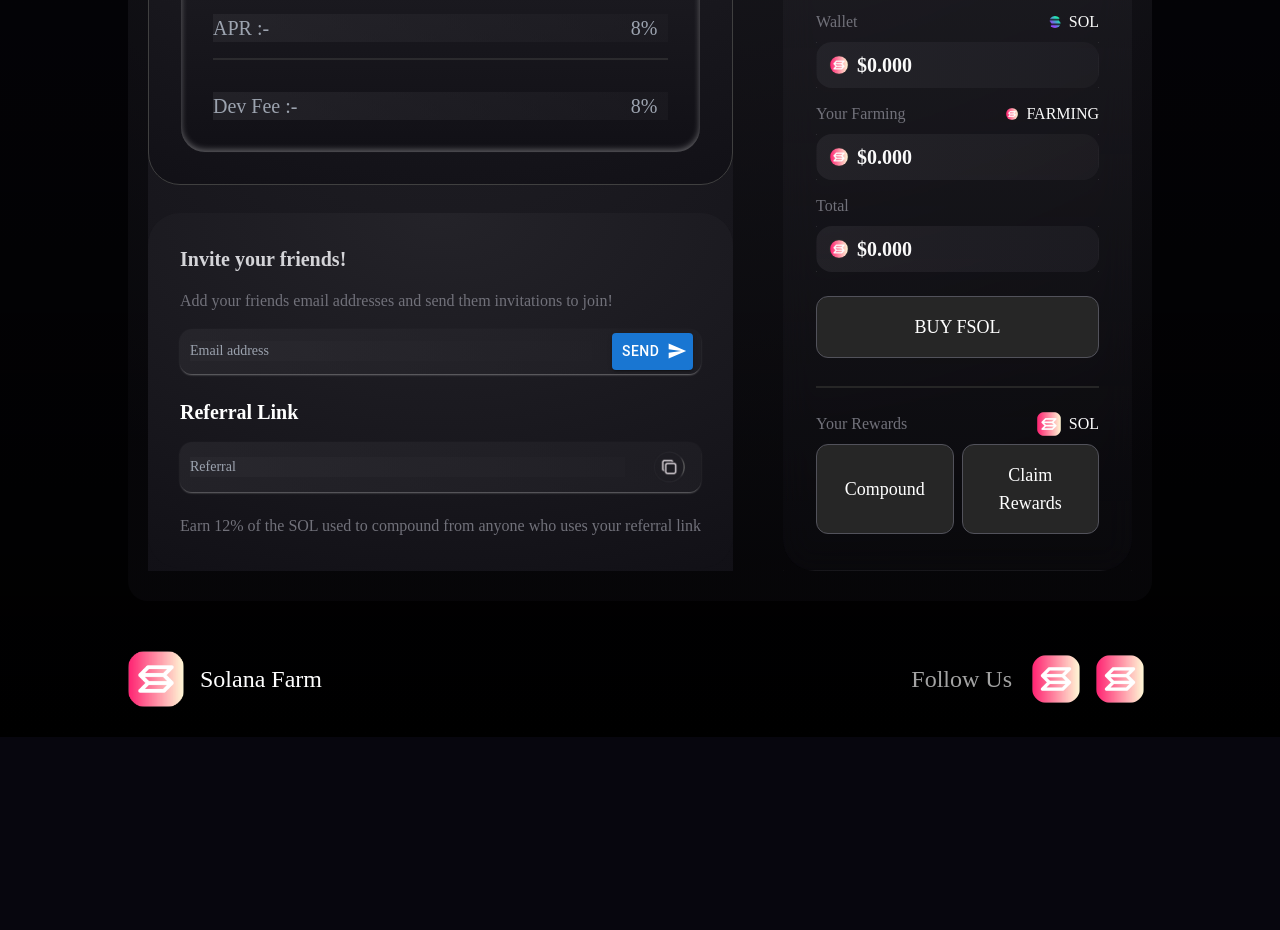
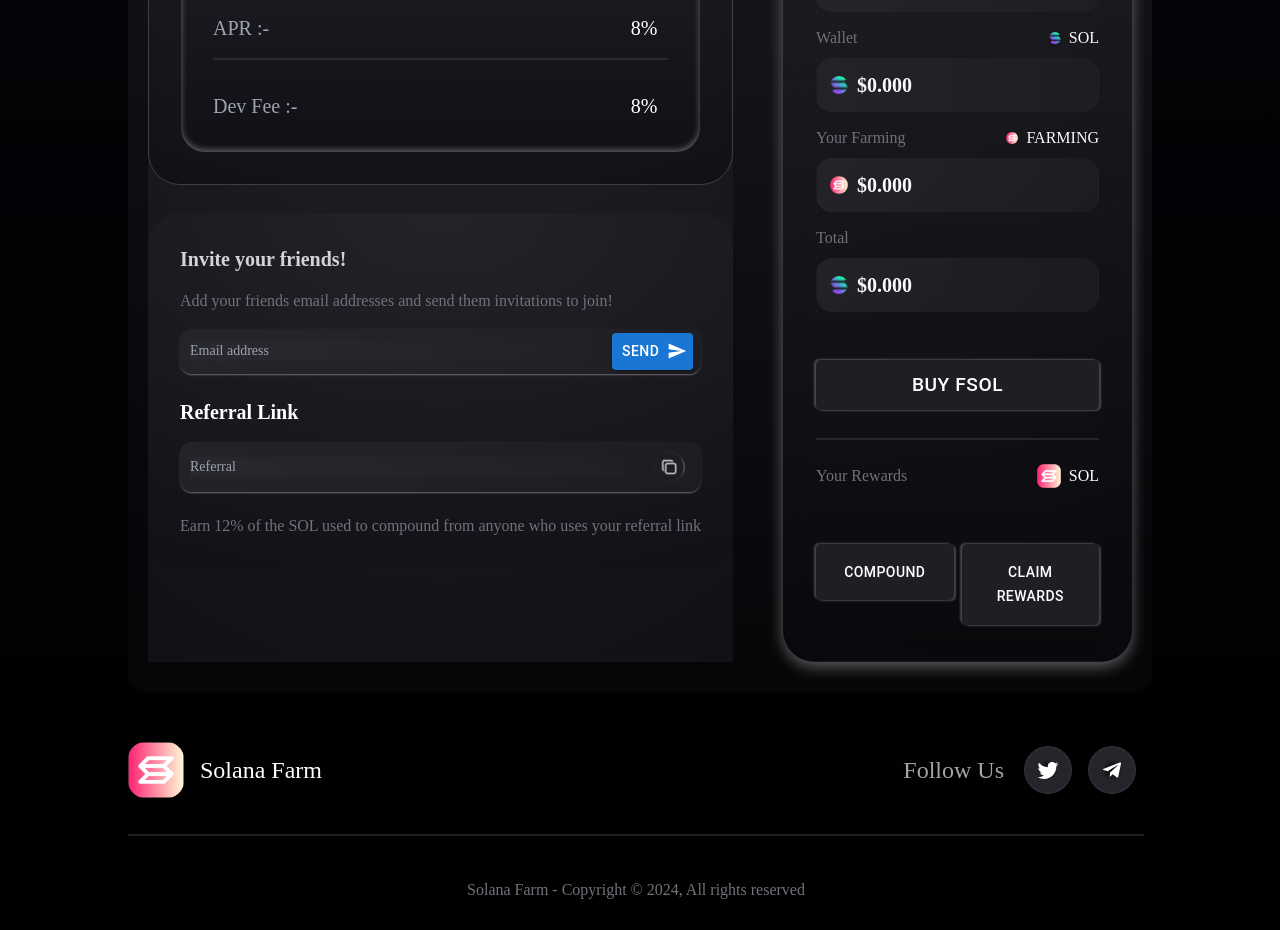
Before and after one commit to Himanshukr033/NextJS_Project, a Next.js app: page / in a window 1280 px wide. Shown: the part 960-1890 px from the top of the page. Before the commit the page ends 1697 px from the top, so only its background shows below. Built offline with nearby package versions, Linux system fonts and the light colour scheme.

Commit message:
css edits

```diff
--- a/next.config.mjs
+++ b/next.config.mjs
@@ -1,4 +1,6 @@
 /** @type {import('next').NextConfig} */
-const nextConfig = {};
+const nextConfig = {
+    reactStrictMode: false
+};
 
 export default nextConfig;
--- a/package.json
+++ b/package.json
@@ -13,9 +13,10 @@
     "@emotion/styled": "^11.11.5",
     "@mui/icons-material": "^5.15.15",
     "@mui/material": "^5.15.15",
+    "framer-motion": "^11.0.25",
     "next": "14.1.4",
-    "react": "^18",
-    "react-dom": "^18"
+    "react": "^18.2.0",
+    "react-dom": "^18.2.0"
   },
   "devDependencies": {
     "@types/node": "^20",
--- a/src/app/app/components/Footer.tsx
+++ b/src/app/app/components/Footer.tsx
@@ -1,26 +1,81 @@
-import Image from 'next/image';
-import logo from '../../../../assets/logo.png';
+import Image from "next/image";
+import logo from "../../../../assets/logo.png";
+import { IconButton } from "@mui/material";
+import TwitterIcon from "@mui/icons-material/Twitter";
+import TelegramIcon from "@mui/icons-material/Telegram";
 
 // function SocialLink({ src, alt }) {
 //   return ;
 // }
 
 function Footer() {
+  return (
+    <footer className="flex flex-col gap-5 justify-between pr-2 w-full max-md:flex-wrap max-md:mt-10 max-md:max-w-full">
+      <div className="flex gap-5 justify-between pr-2 w-full max-md:flex-wrap max-md:mt-10 max-md:max-w-full" >
+        <div className="flex gap-4 text-2xl font-medium text-white">
+          <Image
+            loading="lazy"
+            src={logo}
+            alt="Solana Farm logo"
+            width={56}
+            height={56}
+          />
+          <h2 className="my-auto">Solana Farm</h2>
+        </div>
+        <div className="flex gap-5 justify-between my-auto">
+          <h3 className="my-auto text-2xl font-medium text-neutral-400">
+            Follow Us
+          </h3>
+          <div className="flex items-center gap-4">
+            <IconButton
+              aria-label="Twitter Icon"
+              sx={{
+                color: "white",
+                backgroundColor: "transparent",
+                width: 48,
+                height: 48,
+                background:
+                  "radial-gradient(circle, black, rgba(53, 52, 61, 0.7) 30%)",
+                boxShadow: "inset 0 0 1px 2px rgba(53, 52, 61, 0.5)",
 
-  return (
-    <footer className="flex gap-5 justify-between pr-2 w-full max-md:flex-wrap max-md:mt-10 max-md:max-w-full">
-      <div className="flex gap-4 text-2xl font-medium text-white">
-        <Image loading="lazy" src={logo} alt="Solana Farm logo" width={56} height={56} />
-        <h2 className="my-auto">Solana Farm</h2>
-      </div>
-      <div className="flex gap-5 justify-between my-auto">
-        <h3 className="my-auto text-2xl font-medium text-neutral-400">Follow Us</h3>
-        <div className="flex gap-4">
-
-            <Image loading="lazy" src={logo} alt="link" width={48} height={48} />
-            <Image loading="lazy" src={logo} alt="link" width={48} height={48} />
+                "&:hover": {
+                  transform: "scale(1.1)",
+                  background:
+                    "radial-gradient(circle, black, rgba(53, 52, 61, 0.9) 70%)",
+                },
+              }}
+            >
+              <TwitterIcon />
+            </IconButton>
+            <IconButton
+              aria-label="TeleGram Icon"
+              sx={{
+                color: "white",
+                backgroundColor: "transparent",
+                width: 48,
+                height: 48,
+                background:
+                  "radial-gradient(circle, black, rgba(53, 52, 61, 0.7) 30%)",
+                boxShadow: "inset 0 0 1px 2px rgba(53, 52, 61, 0.5)",
+                "&:hover": {
+                  transform: "scale(1.1)",
+                  background:
+                    "radial-gradient(circle, black, rgba(53, 52, 61, 0.9) 70%)",
+                },
+              }}
+            >
+              <TelegramIcon />
+            </IconButton>
+          </div>
         </div>
       </div>
+      <hr className="shrink-0 mt-4 h-px border border-solid bg-neutral-800 opacity-50 border-neutral-700 max-md:max-w-full" />
+      <p
+        className="mt-6 text-base leading-5 text-zinc-500 max-md:max-w-full"
+        style={{ textAlign: "center" }}
+      >
+        Solana Farm - Copyright © 2024, All rights reserved
+      </p>
     </footer>
   );
 }
--- a/src/app/app/components/Invite.tsx
+++ b/src/app/app/components/Invite.tsx
@@ -56,6 +56,7 @@ function InviteFriendsSection() {
           referral code
         </label>
         <input
+        disabled
           type="text"
           id="referral"
           placeholder="Referral"
--- a/src/app/app/components/Nutritional.tsx
+++ b/src/app/app/components/Nutritional.tsx
@@ -18,18 +18,18 @@ interface Nutir {
 
 const NutritionalValueItem: React.FC<Nutir> = ({label, value }) => (
   <div className="flex gap-5 justify-between mt-8 max-md:flex-wrap max-md:max-w-full"
-  style={{background: "linear-gradient(89.94deg, rgba(44, 43, 49, 0.6) 0.06%, rgba(34, 33, 39, 0.4) 99.97%)",}}>
+  style={{}}>
 
-    <input className="text-white w-full my-auto" style={{outline: "none",
+    <input disabled className="text-white w-full my-auto" style={{outline: "none",
       caretColor: "white",
       backgroundColor:'transparent',
       borderRadius:'12',
     }} type="text" id={label} name={label} placeholder={label}></input>
-    <input className="text-white w-12 my-auto text-center" style={{outline: "none",
+    <input disabled className="text-white w-12 my-auto text-center" style={{outline: "none",
       caretColor: "white",
       background: "transparent",
       borderRadius:'12',
-    }} type="text" id={label} name={label} placeholder={value}></input>
+    }} type="text" id={label} value={value} name={label} placeholder={value}></input>
   </div>
 );
 
--- a/src/app/app/components/Value.tsx
+++ b/src/app/app/components/Value.tsx
@@ -4,6 +4,7 @@ import valueImg from "../../../../assets/value.png";
 import info from "../../../../assets/info.png";
 import Image from "next/image";
 import { Urbanist } from 'next/font/google';
+import { Button } from '@mui/material';
 
 function Value() {
   const data = [
@@ -35,7 +36,7 @@ function Value() {
   }
 
   const ValueCard: React.FC<Value> = ({ value, altText }) => (
-    <div className="flex flex-col justify-center items-start px-3 py-2 mt-2 text-xl font-semibold whitespace-nowrap rounded-2xl text-zinc-50 max-md:pr-5 max-md:max-w-full"
+    <div className="flex flex-col justify-center items-start px-3 py-3 mt-2 text-xl font-semibold whitespace-nowrap rounded-2xl text-zinc-50 max-md:pr-5 max-md:max-w-full"
     style={{
       background: "linear-gradient(89.94deg, rgba(44, 43, 49, 0.6) 0.06%, rgba(34, 33, 39, 0.6) 99.97%)",
       border: '1px solid',
@@ -44,12 +45,14 @@ function Value() {
       <div className="flex gap-2 justify-center items-center">
         <Image
           loading="lazy"
-          src={logo}
+          src={altText==="Total values"?logo:altText==="Your Farming"?logo:valueImg}
           alt={altText}
           className="shrink-0 w-5 h-5 border border-solid aspect-square border-zinc-800"
           style={{borderRadius:'50%'}}
         />
-        <div className="my-auto font-semibold text-xl" style={{ fontFamily: "Urbanist" }}>{value}</div>
+        <input value={value} className="my-auto font-semibold text-xl w-full" style={{backgroundColor:'transparent',outline: "none",
+            caretColor: "white", fontFamily: "Urbanist" }}
+            disabled={altText==="Your Farming"?false:altText==="Total value"?false:true}/>
       </div>
     </div>
   );
@@ -70,7 +73,7 @@ function Value() {
           <div>{label==="Your Farming"?"FARMING":"SOL"}</div>
         </div>
       </div>
-      <ValueCard value={`$${value}`} altText={`${label} ${value}`} />
+      <ValueCard value={`$${value}`} altText={label} />
     </>
   );
 
@@ -78,21 +81,38 @@ function Value() {
     <div className="flex flex-col grow px-8 py-9 w-full text-base backdrop-blur-lg rounded-[32px] max-md:px-5 max-md:mt-8 max-md:max-w-full"
     style={{background: "linear-gradient(to bottom, rgba(36, 35, 41, 0.6) , rgba(17, 16, 22, 0.31))",
     border: '1px solid',
+    boxShadow:" rgba(255, 255, 255, 0.35) 0px 5px 15px",
 
     borderImageSource:' radial-gradient(79.89% 77.28% at 99.25% 98.16%, #3A393F 0%, rgba(20, 19, 25, 0) 100%)'
-
-
     }}>
       <div className="text-zinc-500 max-md:max-w-full">Total Value locked</div>
-      <ValueCard value="$0.000" altText="Total value" />
+      <ValueCard value="$0.000" altText="Total values" />
       {data.map((item, index) => (
         <LabelValue key={index} {...item} />
       ))}
       <div className="mt-3.5 text-zinc-500 max-md:max-w-full">Total</div>
       <ValueCard value="$0.000" altText="Total value" />
-      <button className="justify-center items-center px-6 py-4 mt-6 text-lg font-medium text-white rounded-xl border border-solid bg-neutral-800 border-zinc-600 max-md:px-5 max-md:max-w-full">
-        BUY FSOL
-      </button>
+      <Button variant="contained"
+              sx={{
+                width:'100%',
+                justifyContent:'center',
+                alignItems:'center',
+                padding:'8px 12px',
+                marginTop:6,
+                color:'white',
+                borderRadius:'5px',
+                fontSize:'1.2rem',
+                height:'100%',
+                boxShadow: "rgba(255, 255, 255, 0.24) 2px 1px 2px, rgba(255, 255, 255, 0.24) -2px -1px 2px",
+                backgroundColor:'#1F1E24',
+                '&:hover':{
+                  backgroundColor:'#1F1E24',
+                  boxShadow: "rgba(255, 255, 255, 0.34) 0px 1px 2px"
+                }
+              }}>
+              BUY FSOL
+              </Button>
+
       <hr className="shrink-0 mt-7 h-px border border-solid bg-neutral-800 border-neutral-800 max-md:max-w-full" />
       <div className="flex gap-0 justify-between mt-6 max-md:flex-wrap">
         <div className="flex-1 my-auto text-zinc-500 max-md:max-w-full">
@@ -109,12 +129,43 @@ function Value() {
         </div>
       </div>
       <div className="flex gap-2 mt-2 text-lg font-medium text-white max-md:flex-wrap max-md:max-w-full">
-        <button className="flex-1 justify-center items-center px-6 py-4 whitespace-nowrap rounded-xl border border-solid bg-neutral-800 border-zinc-600 max-md:px-5">
-          Compound
-        </button>
-        <button className="flex-1 justify-center px-6 py-4 rounded-xl border border-solid bg-neutral-800 border-zinc-600 max-md:px-5">
-          Claim Rewards
-        </button>
+      <Button variant="contained"
+              sx={{
+                width:'100%',
+                justifyContent:'center',
+                alignItems:'center',
+                padding:'16px 12px',
+                marginTop:6,
+                color:'white',
+                borderRadius:'5px',
+                height:'100%',
+                boxShadow: "rgba(255, 255, 255, 0.24) 2px 1px 2px, rgba(255, 255, 255, 0.24) -2px -1px 2px",
+                backgroundColor:'#1F1E24',
+                '&:hover':{
+                  backgroundColor:'#1F1E24',
+                  boxShadow: "rgba(255, 255, 255, 0.34) 0px 1px 2px"
+                }
+              }}> Compound
+        </Button>
+        <Button variant="contained"
+              sx={{
+                width:'100%',
+                justifyContent:'center',
+                alignItems:'center',
+                padding:'16px 12px',
+                marginTop:6,
+                color:'white',
+                borderRadius:'5px',
+                height:'100%',
+                // boxShadow: "rgba(0, 0, 0, 0.24) 0px 3px 8px",
+                boxShadow: "rgba(255, 255, 255, 0.24) 2px 1px 2px, rgba(255, 255, 255, 0.24) -2px -1px 2px",
+                backgroundColor:'#1F1E24',
+                '&:hover':{
+                  backgroundColor:'#1F1E24',
+                  boxShadow: "rgba(255, 255, 255, 0.34) 0px 1px 2px"
+                }
+              }}> Claim Rewards
+        </Button>
       </div>
     </div>
   );
--- a/src/app/layout.tsx
+++ b/src/app/layout.tsx
@@ -1,23 +1,58 @@
-import type { Metadata } from "next";
+"use client";
+
+// import type { Metadata } from "next";
 import { Inter, Syne } from "next/font/google";
 import "./globals.css";
-
+import { useEffect, useState } from "react";
 
 const inter = Inter({ subsets: ["latin"] });
 
-export const metadata: Metadata = {
-  title: "Create Next App",
-  description: "Generated by create next app",
-};
+// export const metadata: Metadata = {
+//   title: "Create Next App",
+//   description: "Generated by create next app",
+// };
 
 export default function RootLayout({
   children,
 }: Readonly<{
   children: React.ReactNode;
 }>) {
+  const [scriptLoaded, setScriptLoaded] = useState(false);
+
+  useEffect(() => {
+    const script = document.createElement('script');
+    if (!scriptLoaded) {
+      script.src = 'https://translate.google.com/translate_a/element.js?cb=googleTranslateElementInit';
+      script.async = true;
+      document.body.appendChild(script);
+      setScriptLoaded(true);
+    }
+    return () => {
+      document.body.removeChild(script);
+    };
+  }, [scriptLoaded]);
+
   return (
     <html lang="en">
-      <body style={{fontFamily:"Syne"}} className={inter.className}>{children}</body>
+      <head>
+      <script
+          dangerouslySetInnerHTML={{
+            __html: `
+              function googleTranslateElementInit() {
+                new google.translate.TranslateElement(
+                  { pageLanguage: 'en',
+                  autoDisplay: false
+                   },
+                  'google_translate_element'
+                );
+              }
+            `,
+          }}
+        />
+      </head>
+      <body style={{ fontFamily: "Syne" }} className={inter.className}>
+        {children}
+      </body>
     </html>
   );
 }
```
Also changed, not shown: src/app/app/components/CardDisplay.tsx (+8 -10 lines), src/app/app/components/Component.module.css (+36 -0 lines), src/app/app/components/Header.tsx (+3 -5 lines), src/app/globals.css (+13 -0 lines), 1 other file (tests, documents, lock files or other folders).
